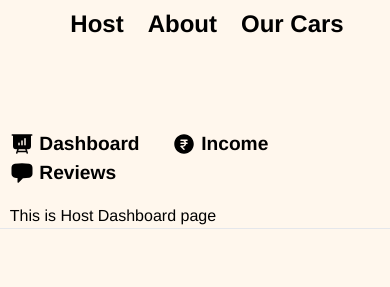
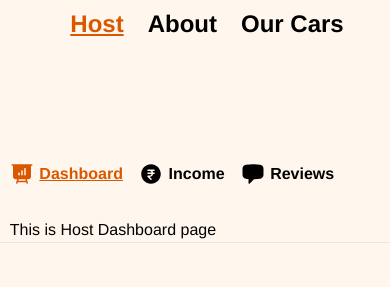
Before and after one commit to BhuvanThota/CarRental-V1.2, a React app: page /host in a window 390 px wide. Shown: the part 68-355 px from the top of the page. Built offline with nearby package versions, Linux system fonts and the light colour scheme; what miragejs would draw is missing.

Commit message:
NavLink styles

```diff
--- a/index.html
+++ b/index.html
@@ -5,7 +5,7 @@
     <link rel="stylesheet" href="./src/output.css">
     <link rel="icon" type="image/x-icon" href="/android-chrome-192x192.png">
     <title>CarRentals</title>
-    <!-- <script src="https://cdn.tailwindcss.com"></script> -->
+    <script src="https://cdn.tailwindcss.com"></script>
 
   </head>
 
--- a/index.jsx
+++ b/index.jsx
@@ -11,7 +11,7 @@ import Cars from './pages/Cars.jsx'
 import CarDetail from './pages/CarDetail.jsx'
 
 import HostLayout from './pages/components/HostLayout.jsx'
-import Host from './pages/Host.jsx'
+import Dashboard from './pages/Dashboard.jsx'
 import Income from './pages/Income.jsx'
 import Reviews from './pages/Reviews.jsx'
 
@@ -29,7 +29,7 @@ ReactDom.createRoot(document.getElementById('root')).render(
         <Route path="cars" element={<Cars />}  />
         <Route path="cars/:id" element={<CarDetail />} />
         <Route path="host" element={<HostLayout />}>
-          <Route index element = {<Host />} />
+          <Route index element = {<Dashboard />} />
           <Route path="income" element={<Income />} />
           <Route path="reviews" element={<Reviews />} />
 
--- a/pages/Host.jsx
+++ b/pages/Dashboard.jsx
@@ -1,10 +1,10 @@
 import React from 'react'
 
-function Host(){
+function Dashboard(){
     return (<>
         <h1>This is Host Dashboard page</h1>
     </>
     )
 }
 
-export default Host
+export default Dashboard
--- a/pages/components/Header.jsx
+++ b/pages/components/Header.jsx
@@ -1,33 +1,67 @@
 import React from 'react'
-import { Link } from 'react-router-dom'
+import { NavLink, Link } from 'react-router-dom'
 import logoimg from "../assets/3d-car.png"
 
 function Header() {
+  // Base and active styles for NavLinks
+  const baseStyle = {
+    color: "black",
+    textDecoration: "none",
+  };
+
+  const hostActiveStyle = {
+    color: "#da5700",
+    textDecoration: "underline",
+  };
+
+  const aboutActiveStyle = {
+    color: "#049fff",
+    textDecoration: "underline",
+  };
+
+  const carsActiveStyle = {
+    color: "#049fff",
+    textDecoration: "underline",
+  };
+
   return (
     <div className='navbar'>
       <Link to="/">
         <h2 className='logo gap-2'>
-        <img src={logoimg} alt="car-logo" width="50px"   />
-        CarRental
+          <img src={logoimg} alt="car-logo" width="50px" />
+          CarRental
         </h2>
       </Link>
       <nav className='right-navbar'>
         <ul>
           <li className='page-navbar-host'>
-            <Link to="host"> Host</Link>
+            <NavLink
+              to="host"
+              style={({ isActive }) => (isActive ? hostActiveStyle : baseStyle)}
+            >
+              Host
+            </NavLink>
           </li>
           <li>
-            <Link to="about"> About</Link>
+            <NavLink
+              to="about"
+              style={({ isActive }) => (isActive ? aboutActiveStyle : baseStyle)}
+            >
+              About
+            </NavLink>
           </li>
           <li>
-            <Link to="cars"> Our Cars </Link>
+            <NavLink
+              to="cars"
+              style={({ isActive }) => (isActive ? carsActiveStyle : baseStyle)}
+            >
+              Our Cars
+            </NavLink>
           </li>
         </ul>
       </nav>
-
     </div>
-
-  )
+  );
 }
 
-export default Header
+export default Header;
--- a/pages/components/HostLayout.jsx
+++ b/pages/components/HostLayout.jsx
@@ -1,31 +1,65 @@
 import React from 'react'
-import { Link, Outlet } from 'react-router-dom'
+import { Link, Outlet, NavLink } from 'react-router-dom'
 
 import '/pages/styles/host.css'
 
 function HostLayout() {
+    const basestyle = {
+        color: "black",
+        textDecoration: "none"
+    }
+
+    const dashactive = {
+        color: "#da5700",
+        textDecoration: "underline"
+    }
+    const incomeactive = {
+        color: "green",
+        textDecoration: "underline"
+    }
+
+    const reviewactive = {
+        color: "#049fff",
+        textDecoration: "underline"
+    }
+
     return (
         <div className='host'>
             <nav className='host-navbar'>
                 <ul>
                     <li>
-                        <Link to="">
+                        <NavLink
+                            to=""
+                            end
+                            style={({ isActive }) => (isActive ? dashactive : basestyle)}
+                        >
                             <svg xmlns="http://www.w3.org/2000/svg" viewBox="0 0 24 24" fill="currentColor" className="size-6">
                                 <path fillRule="evenodd" d="M2.25 2.25a.75.75 0 0 0 0 1.5H3v10.5a3 3 0 0 0 3 3h1.21l-1.172 3.513a.75.75 0 0 0 1.424.474l.329-.987h8.418l.33.987a.75.75 0 0 0 1.422-.474l-1.17-3.513H18a3 3 0 0 0 3-3V3.75h.75a.75.75 0 0 0 0-1.5H2.25Zm6.04 16.5.5-1.5h6.42l.5 1.5H8.29Zm7.46-12a.75.75 0 0 0-1.5 0v6a.75.75 0 0 0 1.5 0v-6Zm-3 2.25a.75.75 0 0 0-1.5 0v3.75a.75.75 0 0 0 1.5 0V9Zm-3 2.25a.75.75 0 0 0-1.5 0v1.5a.75.75 0 0 0 1.5 0v-1.5Z" clipRule="evenodd" />
                             </svg>
-                            Dashboard</Link>
+                            Dashboard
+                        </NavLink>
                     </li>
                     <li className='income-navbar'>
-                        <Link to="income"><svg xmlns="http://www.w3.org/2000/svg" viewBox="0 0 24 24" fill="currentColor" className="size-6">
-                            <path fillRule="evenodd" d="M12 2.25c-5.385 0-9.75 4.365-9.75 9.75s4.365 9.75 9.75 9.75 9.75-4.365 9.75-9.75S17.385 2.25 12 2.25ZM9 7.5A.75.75 0 0 0 9 9h1.5c.98 0 1.813.626 2.122 1.5H9A.75.75 0 0 0 9 12h3.622a2.251 2.251 0 0 1-2.122 1.5H9a.75.75 0 0 0-.53 1.28l3 3a.75.75 0 1 0 1.06-1.06L10.8 14.988A3.752 3.752 0 0 0 14.175 12H15a.75.75 0 0 0 0-1.5h-.825A3.733 3.733 0 0 0 13.5 9H15a.75.75 0 0 0 0-1.5H9Z" clipRule="evenodd" />
-                        </svg>
-                        Income </Link>
+                        <NavLink
+                            to="income"
+                            style={({ isActive }) => (isActive ? incomeactive : basestyle)}
+                        >
+                            <svg xmlns="http://www.w3.org/2000/svg" viewBox="0 0 24 24" fill="currentColor" className="size-6">
+                                <path fillRule="evenodd" d="M12 2.25c-5.385 0-9.75 4.365-9.75 9.75s4.365 9.75 9.75 9.75 9.75-4.365 9.75-9.75S17.385 2.25 12 2.25ZM9 7.5A.75.75 0 0 0 9 9h1.5c.98 0 1.813.626 2.122 1.5H9A.75.75 0 0 0 9 12h3.622a2.251 2.251 0 0 1-2.122 1.5H9a.75.75 0 0 0-.53 1.28l3 3a.75.75 0 1 0 1.06-1.06L10.8 14.988A3.752 3.752 0 0 0 14.175 12H15a.75.75 0 0 0 0-1.5h-.825A3.733 3.733 0 0 0 13.5 9H15a.75.75 0 0 0 0-1.5H9Z" clipRule="evenodd" />
+                            </svg>
+                            Income
+                        </NavLink>
                     </li>
                     <li className='reviews-navbar'>
-                        <Link to="reviews"> <svg xmlns="http://www.w3.org/2000/svg" viewBox="0 0 24 24" fill="currentColor" className="size-6">
-                            <path fillRule="evenodd" d="M4.848 2.771A49.144 49.144 0 0 1 12 2.25c2.43 0 4.817.178 7.152.52 1.978.292 3.348 2.024 3.348 3.97v6.02c0 1.946-1.37 3.678-3.348 3.97-1.94.284-3.916.455-5.922.505a.39.39 0 0 0-.266.112L8.78 21.53A.75.75 0 0 1 7.5 21v-3.955a48.842 48.842 0 0 1-2.652-.316c-1.978-.29-3.348-2.024-3.348-3.97V6.741c0-1.946 1.37-3.68 3.348-3.97Z" clipRule="evenodd" />
-                        </svg>
-                        Reviews</Link>
+                        <NavLink
+                            to="reviews"
+                            style={({ isActive }) => (isActive ? reviewactive : basestyle)}
+                        >
+                            <svg xmlns="http://www.w3.org/2000/svg" viewBox="0 0 24 24" fill="currentColor" className="size-6">
+                                <path fillRule="evenodd" d="M4.848 2.771A49.144 49.144 0 0 1 12 2.25c2.43 0 4.817.178 7.152.52 1.978.292 3.348 2.024 3.348 3.97v6.02c0 1.946-1.37 3.678-3.348 3.97-1.94.284-3.916.455-5.922.505a.39.39 0 0 0-.266.112L8.78 21.53A.75.75 0 0 1 7.5 21v-3.955a48.842 48.842 0 0 1-2.652-.316c-1.978-.29-3.348-2.024-3.348-3.97V6.741c0-1.946 1.37-3.68 3.348-3.97Z" clipRule="evenodd" />
+                            </svg>
+                            Reviews
+                        </NavLink>
                     </li>
                 </ul>
             </nav>
--- a/pages/styles/home.css
+++ b/pages/styles/home.css
@@ -49,7 +49,7 @@ body{
     font-weight: 600;
 }
 
-.right-navbar a:hover, .right-navbar a:active{
+.right-navbar a:hover{
     color: #008DDA;
     text-decoration: underline;
 }
--- a/pages/styles/host.css
+++ b/pages/styles/host.css
@@ -10,9 +10,15 @@
     margin: 5rem auto 1rem;
 }
 
+.host-navbar ul{
+    margin: 0;
+    padding: 0;
+
+}
+
 .host-navbar li{
     display: inline-flex;
-    margin-right: 2rem;
+    margin-right: 3rem;
     font-size: larger;
     font-weight: 600;
 }
@@ -25,7 +31,7 @@
     margin-right: 0.35rem;
 }
 
-.host-navbar a:hover, .host-navbar a:active{
+.host-navbar a:hover{
     color: #da5700;
     text-decoration: underline;
 }
@@ -35,5 +41,14 @@
 }
 
 .reviews-navbar a:hover, .reviews-navbar a:active{
-    color: rgb(4, 159, 255)
+    color: #049fff
 }
+
+
+@media (max-width: 450px){
+    .host-navbar li{
+        margin: 2rem auto 1rem;
+        font-size: medium;
+        margin-right: 1rem;
+    }
+}
```
